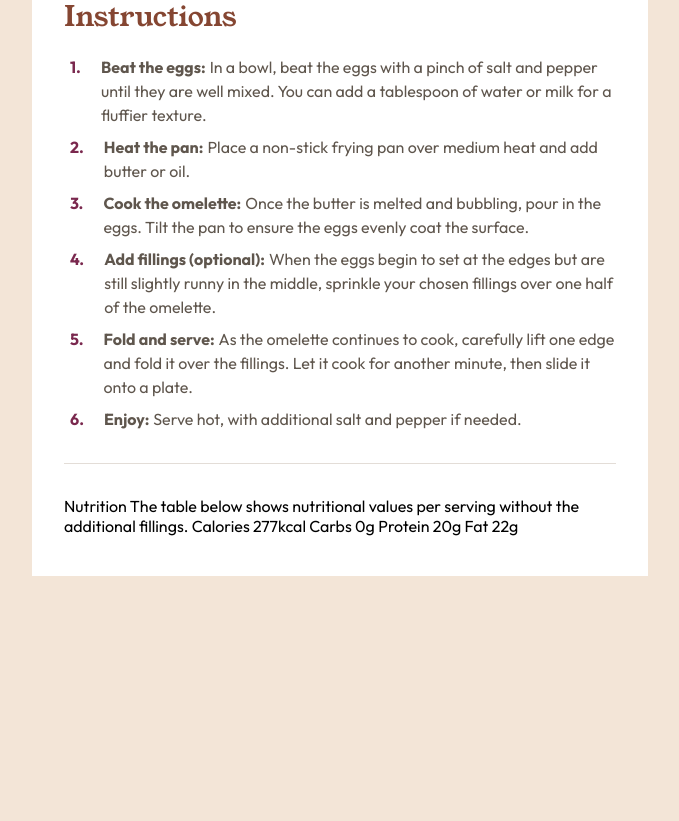
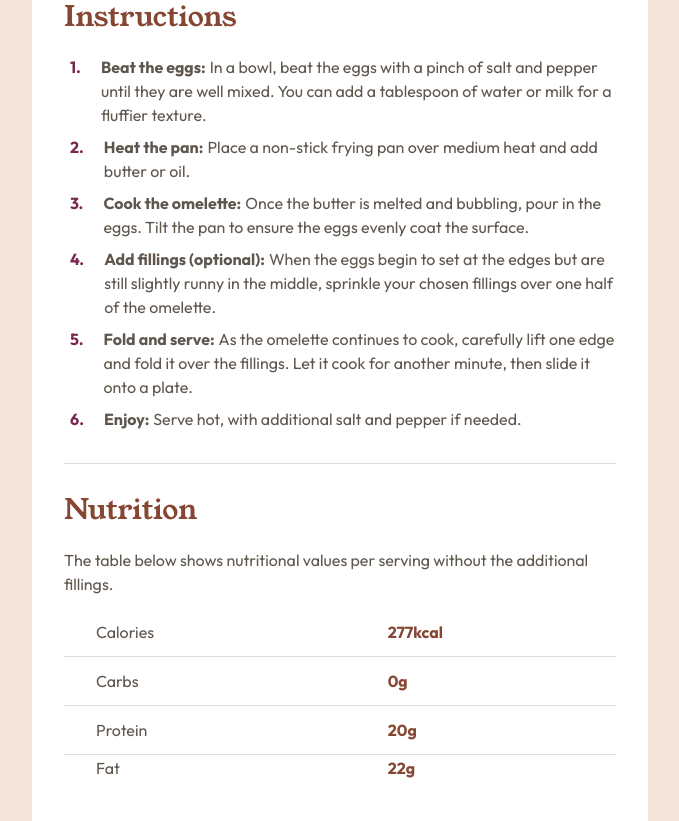
Before and after one commit to niezgoda-piotr/Frontend-Mentor---Recipe-page, a website built with Vite: page index.html in a window 1280 px wide. Shown: the part 948-1769 px from the top of the page, without its empty margins (300-979 px from the left). Before the commit the page ends 1524 px from the top, so only its background shows below. Built offline with nearby package versions, Linux system fonts and the light colour scheme.

Commit message:
Finish styling nutrition section

```diff
--- a/css/style.css
+++ b/css/style.css
@@ -231,3 +231,37 @@ main {
     line-height: var(--text-preset-4-bold--line-height);
     padding-right: var(--spacing-50);
 }
+
+.recipe-nutrition {
+    font-size: var(--text-preset-4--size);
+    font-weight: var(--text-preset-4--weight);
+    line-height: var(--text-preset-4--line-height);
+    color: var(--color-stone-600);
+}
+
+.recipe-nutrition p {
+    margin-bottom: var(--spacing-150);
+}
+
+.recipe-nutrition__table {
+    width: 100%;
+    border-collapse: collapse;
+}
+
+.recipe-nutrition__nutrition-category {
+    padding-left: var(--spacing-400);
+}
+
+.recipe-nutrition__nutrition-value {
+    font-size: var(--text-preset-4-bold--size);
+    font-weight: var(--text-preset-4-bold--weight);
+    line-height: var(--text-preset-4-bold--line-height);
+    color: var(--color-brown-800);
+    padding-left: var(--spacing-200);
+}
+
+.recipe-nutrition__table--border-margin-padding {
+    border-bottom: 1px solid var(--color-stone-150);
+    padding-bottom: var(--spacing-150);
+    padding-top: var(--spacing-150);
+}
--- a/index.html
+++ b/index.html
@@ -46,7 +46,8 @@
                 <ol class="recipe-instructions__list">
                     <li class="recipe-instructions__list-elem"><span><em>Beat the eggs:</em>In a bowl, beat the eggs with a pinch of salt and pepper until they are well mixed.
                         You can add a tablespoon of water or milk for a fluffier texture.</span></li>
-                    <li class="recipe-instructions__list-elem"><span><em>Heat the pan:</em>Place a non-stick frying pan over medium heat and add butter or oil.</span></li>
+                    <li class="recipe-instructions__list-elem"><span><em>Heat the pan:</em>Place a non-stick frying pan over medium heat and add butter or oil.</span>
+                    </li>
                     <li class="recipe-instructions__list-elem"><span><em>Cook the omelette:</em>Once the butter is melted and bubbling, pour in the eggs. Tilt the pan to ensure
                         the eggs evenly coat the surface.</span></li>
                     <li class="recipe-instructions__list-elem"><span><em>Add fillings (optional):</em>When the eggs begin to set at the edges but are still slightly runny in the
@@ -57,21 +58,48 @@
                 </ol>
             </section>
             <section class="recipe-nutrition">
-                Nutrition
-
+                <h2 class="secondary-heading">Nutrition</h2>
+                <p>
                     The table below shows nutritional values per serving without the additional fillings.
-
+                </p>
+                <table class="recipe-nutrition__table">
+                    <tbody>
+                    <tr>
+                        <td class="recipe-nutrition__nutrition-category
+                                recipe-nutrition__table--border-margin-padding">
                             Calories
+                        </td>
+                        <td class="recipe-nutrition__nutrition-value
+                        recipe-nutrition__table--border-margin-padding">
                             277kcal
-
+                        </td>
+                    </tr>
+                    <tr>
+                        <td class="recipe-nutrition__nutrition-category
+                        recipe-nutrition__table--border-margin-padding">
                             Carbs
+                        </td>
+                        <td class="recipe-nutrition__nutrition-value
+                        recipe-nutrition__table--border-margin-padding">
                             0g
-
+                        </td>
+                    </tr>
+                    <tr>
+                        <td class="recipe-nutrition__nutrition-category
+                        recipe-nutrition__table--border-margin-padding">
                             Protein
+                        </td>
+                        <td class="recipe-nutrition__nutrition-value
+                        recipe-nutrition__table--border-margin-padding">
                             20g
-
-                Fat
-                22g
+                        </td>
+                    </tr>
+                    <tr>
+                        <td class="recipe-nutrition__nutrition-category">Fat</td>
+                        <td class="recipe-nutrition__nutrition-value">22g</td>
+                    </tr>
+                    </tbody>
+                </table>
             </section>
         </article>
     </main>
```
Lines whose indentation alone changed are shown as unchanged.
